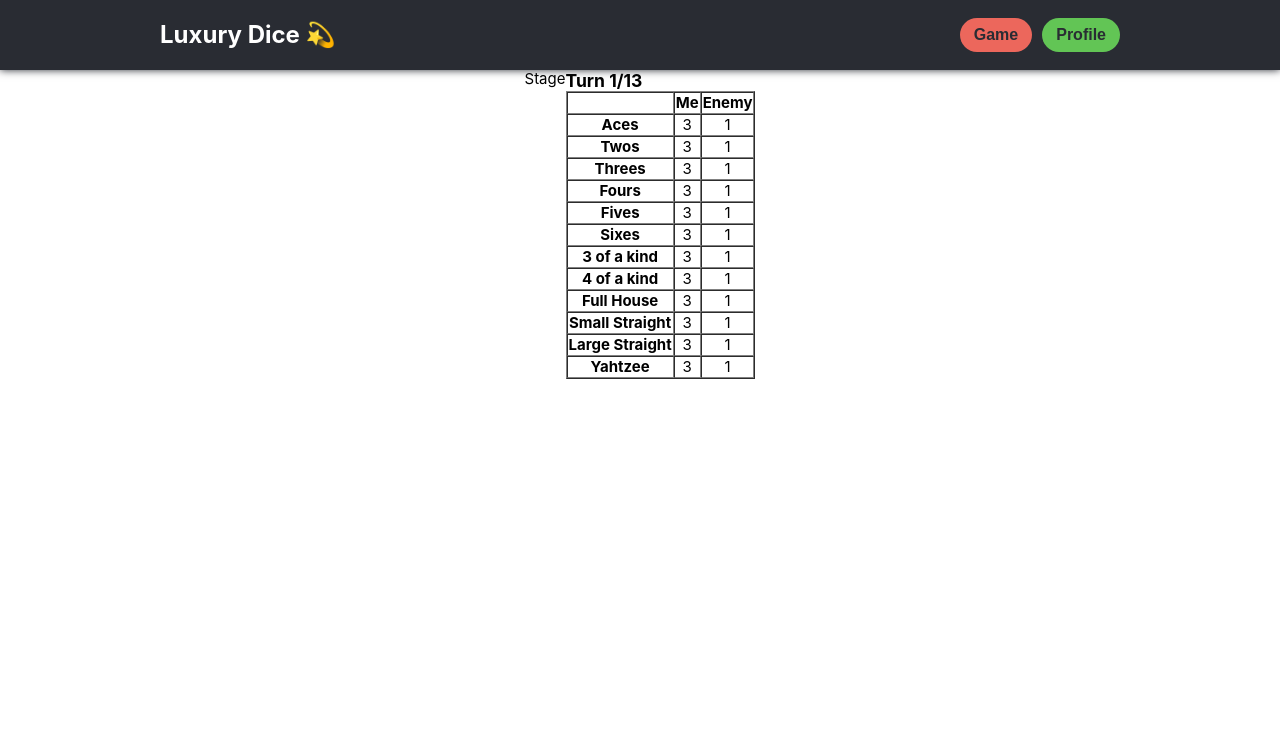
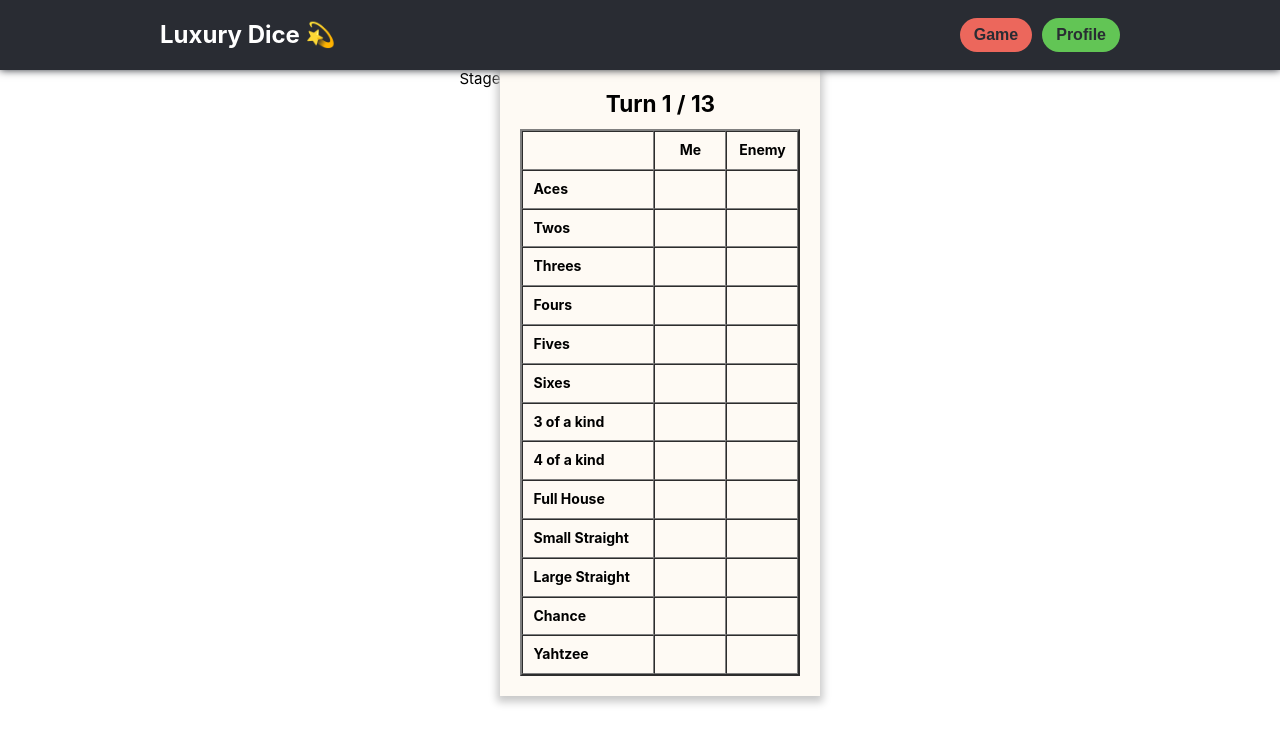
Before and after one commit to dengoyoon/luxury-dice-yahtzee, a React (Create React App) app: page /game in a window 1280 px wide. Shown: the top 744 px of the page. Built offline with nearby package versions, Linux system fonts and the light colour scheme.

Commit message:
feat(game/score-table) : 스코어 테이블 퍼블리싱 (#3)
* 스코어 테이블 퍼블리싱 완료

* turn state 추가

```diff
--- a/sass/abstracts/_colors.scss
+++ b/sass/abstracts/_colors.scss
@@ -1,5 +1,6 @@
 $BLACK : #000000;
 $GREY_292C33 : #292C33;
+$SHADOW_GREY : #c8c8c8;
 $WHITE: #FFFFFF;
 $RED_EC675C : #EC675C;
 $RED_A94C43 : #a94c43;
--- a/src/pages/game/components/ScoreTable/index.jsx
+++ b/src/pages/game/components/ScoreTable/index.jsx
@@ -1,54 +1,42 @@
 import React, { useState } from "react";
+import { upperSection, lowerSection } from "../../constants/scoreSections";
+
+import "./score-table.scss";
 
 const useTurn = (initTurn = 1) => {
   const [turn, setTurn] = useState(initTurn);
-  const addTurn = () => setTurn(turn + 1);
+  const increaseTurn = () => turn !== 13 ? setTurn(turn + 1) : 13;
 
-  return [turn, addTurn];
+  return [turn, increaseTurn];
 };
 
-const upperSection = [
-  "Aces",
-  "Twos",
-  "Threes",
-  "Fours",
-  "Fives",
-  "Sixes"
-];
-
-const lowerSection = [
-  "3 of a kind",
-  "4 of a kind",
-  "Full House",
-  "Small Straight",
-  "Large Straight",
-  "Yahtzee"
-];
-
 export function ScoreTable() {
-  const [turn, addTurn] = useTurn();
+  const [turn, increaseTurn] = useTurn();
   return (
-    <div>
-      <h3>Turn {turn}/13</h3>
+    <div className="paper">
+      <h2 className="turn">Turn {turn} / 13</h2>
       <table
-        border={1}
+        className="score-table"
+        border={2}
+        cellPadding={10}
         cellSpacing={0}>
         <thead>
           <tr align="center">
-            <td></td>
-            <th>Me</th>
-            <th>Enemy</th>
+            <td width={110}></td>
+            <th width={50}>Me</th>
+            <th width={50}>Enemy</th>
           </tr>
         </thead>
         <tbody>
-          { [...upperSection, ...lowerSection].map(
+          {[...upperSection, ...lowerSection].map(
             (name, index) => (
               <tr key={index} align="center">
-                <th>{name}</th>
-                <td>3</td>
-                <td>1</td>
-              </tr>))
-            }
+                <th align="left">{name}</th>
+                <td></td>
+                <td></td>
+              </tr>)
+            )
+          }
         </tbody>
       </table>
     </div>
--- /dev/null
+++ b/src/pages/game/components/ScoreTable/score-table.scss
@@ -0,0 +1,17 @@
+@import "/sass/abstracts/colors";
+
+.paper {
+    background-color: rgb(254, 250, 244);
+    padding: 20px;
+    box-shadow: 0px 3px 8px 3px $SHADOW_GREY;
+}
+
+.turn {
+    text-align: center;
+}
+
+.score-table {
+    // background-color: $WHITE;
+    font-size: 14px;
+    margin-top: 12px;
+}
--- /dev/null
+++ b/src/pages/game/constants/scoreSections.js
@@ -0,0 +1,18 @@
+export const upperSection = [
+  "Aces",
+  "Twos",
+  "Threes",
+  "Fours",
+  "Fives",
+  "Sixes",
+];
+
+export const lowerSection = [
+  "3 of a kind",
+  "4 of a kind",
+  "Full House",
+  "Small Straight",
+  "Large Straight",
+  "Chance",
+  "Yahtzee",
+];
```
